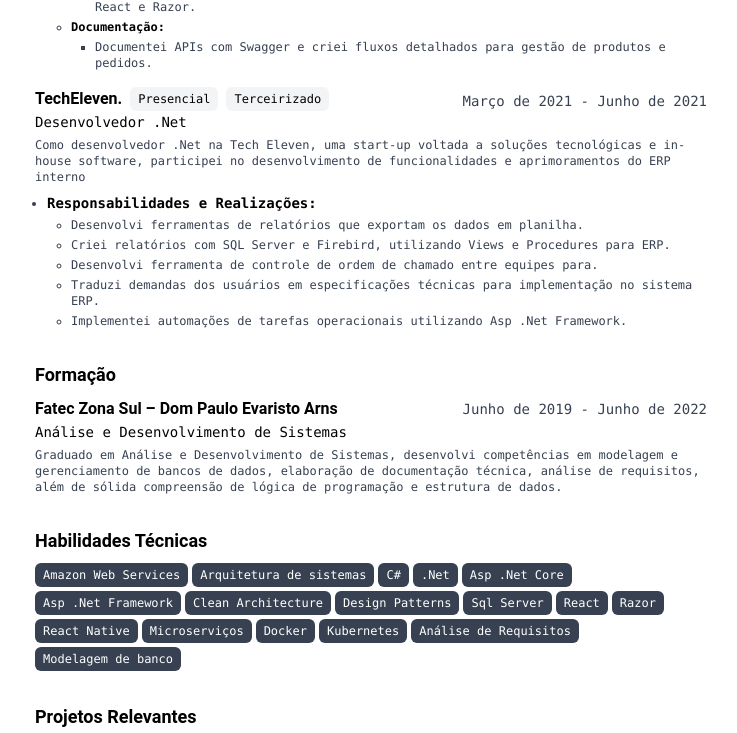
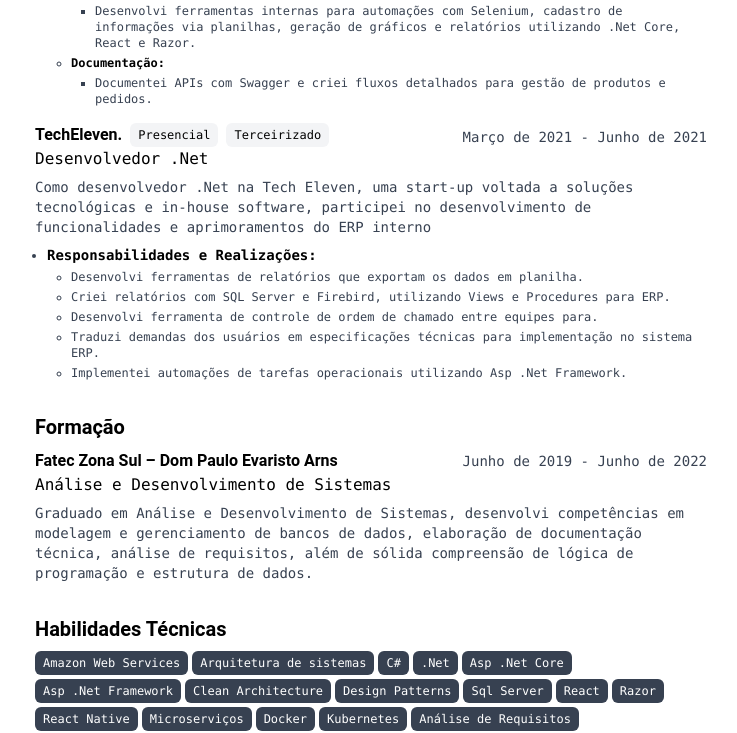
Before and after one commit to matheus-peixoto/Resume, a Next.js app: page / in a window 1280 px wide. Shown: the part 875-1608 px from the top of the page, without its empty margins (269-1006 px from the left). Built offline with nearby package versions, Linux system fonts and the light colour scheme.

Commit message:
style: adjust font sizes when viewing through browser

```diff
--- a/src/app/sections/about.tsx
+++ b/src/app/sections/about.tsx
@@ -3,7 +3,7 @@ import { RESUME } from "@/data/Resume";
 export function About() {
     return (
         <section className="print:mb-3 mb-8">
-            <h2 className="text-lg font-bold text-black">Sobre</h2>
+            <h2 className="text-xl print:text-lg font-bold text-black">Sobre</h2>
             <p className="text-pretty text-sm print:text-[12px] my-2">
                 {RESUME.summary}
             </p>
--- a/src/app/sections/education.tsx
+++ b/src/app/sections/education.tsx
@@ -4,7 +4,7 @@ export function Education() {
     return (
         <section className="print:mb-3 mb-8">
             <div className="mb-2">
-                <h2 className="text-lg font-bold text-black">Formação</h2>
+                <h2 className="text-xl print:text-lg font-bold text-black">Formação</h2>
             </div>
             {
                 RESUME.educations.map((education, index) => (
@@ -16,10 +16,10 @@ export function Education() {
                                 {`${education.start} - ${education.end ?? 'Atual'}`}
                             </span>
                         </div>
-                        <div className="mb-2">
-                            <h4 className="font-mono text-sm text-black leading-none print:text-[12px]">{education.degree}</h4>
+                        <div className="print:mb-2 mb-2.5">
+                            <h4 className="font-mono print:text-sm text-black leading-none print:text-[12px]">{education.degree}</h4>
                         </div>
-                        <p className="text-xs print:hidden">{education.descriptionParagraphs[0]}</p>
+                        <p className="text-sm print:text-xs print:hidden">{education.descriptionParagraphs[0]}</p>
                     </div>
                 ))
             }
--- a/src/app/sections/project.tsx
+++ b/src/app/sections/project.tsx
@@ -6,7 +6,7 @@ export function Project() {
         <section>
             <div className="print:hidden">
                 <div className="mb-2">
-                    <h2 className="text-lg font-bold text-black">Projetos Relevantes</h2>
+                    <h2 className="text-xl print:text-lg font-bold text-black">Projetos Relevantes</h2>
                 </div>
                 <div className="grid grid-cols-1 gap-3 print:grid-cols-3 print:gap-2 md:grid-cols-2 lg:grid-cols-3">
                     {
@@ -19,7 +19,7 @@ export function Project() {
 
             <div className="hidden print:block">
                 <div className="mt-4 mb-2">
-                    <h2 className="text-lg font-bold text-black">Projetos Relevantes</h2>
+                    <h2 className="text-xl print:text-lg font-bold text-black">Projetos Relevantes</h2>
                 </div>
                 <div className="flex flex-col gap-y-2">
                     {
--- a/src/app/sections/skill.tsx
+++ b/src/app/sections/skill.tsx
@@ -6,7 +6,7 @@ export function Skills() {
     return (
         <section className="print:mb-3 mb-8">
             <div className="mb-2">
-                <h2 className="text-lg font-bold text-black">Habilidades Técnicas</h2>
+                <h2 className="text-xl print:text-lg font-bold text-black">Habilidades Técnicas</h2>
             </div>
             <div className="flex flex-wrap gap-1">
                 {
--- a/src/app/sections/workExperience.tsx
+++ b/src/app/sections/workExperience.tsx
@@ -4,7 +4,7 @@ export function WorkExperience() {
     return (
         < section className="print:mb-3 mb-8">
             <div className="mb-2">
-                <h2 className="text-lg font-bold text-black">Experiência profissional</h2>
+                <h2 className="text-xl print:text-lg font-bold text-black">Experiência profissional</h2>
             </div>
 
             <WorkInfo index={0} />
--- a/src/components/WorkInfo.tsx
+++ b/src/components/WorkInfo.tsx
@@ -30,12 +30,12 @@ export function WorkInfo({ index, style }: WorkInfoProps) {
                 </span>
             </div>
             <div>
-                <div className="mb-2">
-                    <h4 className="font-mono text-sm text-black leading-none print:text-[12px]">
+                <div className="print:mb-2 mb-2.5">
+                    <h4 className="font-mono print:text-sm text-black leading-none print:leading-3 print:text-[12px]">
                         {job.title}
                     </h4>
                 </div>
-                <p className="text-xs print:text-[12px] font-medium mb-2">
+                <p className="text-sm print:text-xs print:text-[12px] font-medium mb-2">
                     {job.coreDescription}
                 </p>
                 <NestedList level={0} data={job.bulletList} />
```
